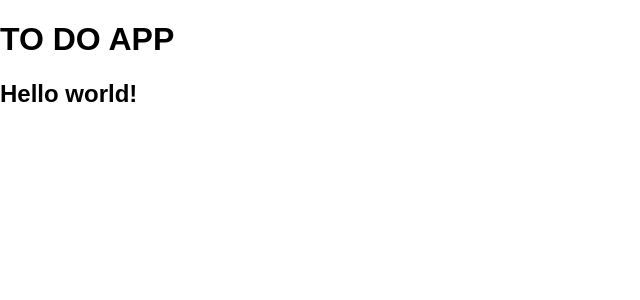
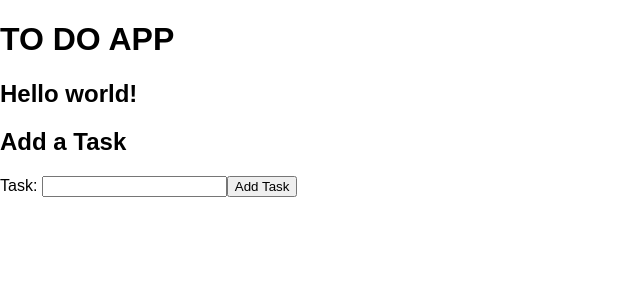
Before and after one commit to NHSeo/weekend-sql-to-do-react, a React (Vite) app: page / in a window 1280 px wide. Shown: the top 300 px of the page, without its empty margins (0-640 px from the left). Built offline with nearby package versions, Linux system fonts and the light colour scheme; no server answers.

Commit message:
Updated Add a Task in return part

```diff
--- a/src/components/App/App.jsx
+++ b/src/components/App/App.jsx
@@ -37,14 +37,29 @@ function App () {
       setNewTask('');
     }).catch((error) => {
       console.log('Adding task Error', error);
-    });
+    })
   }
 
 
   return (
     <div>
+      <header>
       <h1>TO DO APP</h1>
       <h2>Hello world!</h2>
+      </header>
+      <main>
+        <h2>Add a Task</h2>
+        <form onSubmit={addTask}>
+          <label htmlFor="New-task">Task: </label>
+          <input id="New-task" onChange={(event) => setNewTask(event.target.value)} />
+          <button type="submit">Add Task</button>
+        </form>
+
+      </main>
+
+
+
+
     </div>
   );
 
```
